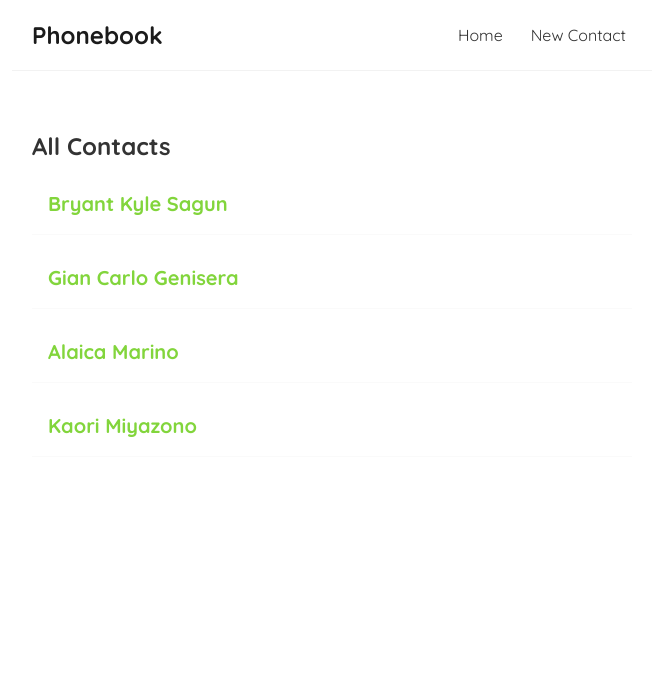
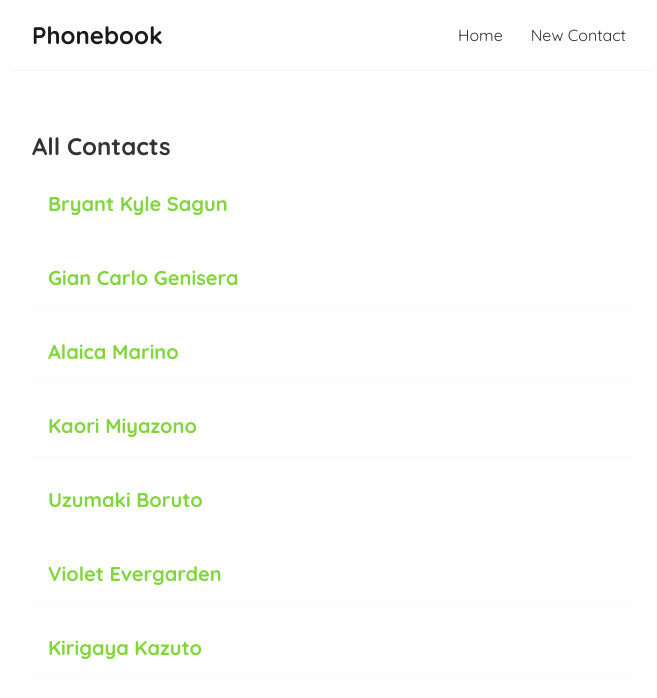
Before and after one commit to BryantSagun/phonebook, a React (Create React App) app: page / in a window 1280 px wide. Shown: the top 698 px of the page, without its empty margins (308-965 px from the left). Built offline with nearby package versions, Linux system fonts and the light colour scheme; data requests are answered from the project's data file.

Commit message:
code and style optimization

```diff
--- a/data/db.json
+++ b/data/db.json
@@ -23,6 +23,24 @@
       "gender": "Female",
       "phoneNumber": "09393715837",
       "id": 4
+    },
+    {
+      "name": "Uzumaki Boruto",
+      "gender": "Male",
+      "phoneNumber": "09236155531",
+      "id": 5
+    },
+    {
+      "name": "Violet Evergarden",
+      "gender": "Female",
+      "phoneNumber": "09917428229",
+      "id": 6
+    },
+    {
+      "name": "Kirigaya Kazuto",
+      "gender": "Male",
+      "phoneNumber": "09393715837",
+      "id": 7
     }
   ]
 }
--- a/package.json
+++ b/package.json
@@ -6,6 +6,8 @@
     "@testing-library/jest-dom": "^5.16.1",
     "@testing-library/react": "^12.1.2",
     "@testing-library/user-event": "^13.5.0",
+    "express": "^4.17.2",
+    "mssql": "^7.3.0",
     "react": "^17.0.2",
     "react-dom": "^17.0.2",
     "react-router-dom": "^5.3.0",
--- a/src/App.js
+++ b/src/App.js
@@ -1,10 +1,10 @@
 import Navbar from './Navbar';
 import Home from './Home';
 import Create from './Create';
-import { BrowserRouter as Router, Route, Switch} from 'react-router-dom';
 import ContactDetails from './ContactDetails';
 import NotFound from './NotFound';
 import Edit from './Edit';
+import { BrowserRouter as Router, Route, Switch} from 'react-router-dom';
 
 function App() {
   return (
@@ -19,10 +19,10 @@ function App() {
               <Route path="/create">
                 <Create />
               </Route>
-              <Route path="/contacts/:id">
+              <Route exact path="/contacts/:id">
                 <ContactDetails />
               </Route>
-              <Route path="/edit/:id">
+              <Route exact path="/contacts/edit/:id">
                 <Edit />
               </Route>
               <Route path = "*">
--- a/src/ContactDetails.js
+++ b/src/ContactDetails.js
@@ -19,7 +19,7 @@ const ContactDetails = () => {
                method: 'GET'
           })
           .then(() => {
-               history.push(`/edit/${contact.id}`, {data: contact})
+               history.push(`/contacts/edit/${contact.id}`, {data: contact})
           })
      }
      return (
--- a/src/index.css
+++ b/src/index.css
@@ -40,9 +40,12 @@
   padding: 10px 16px;
   margin: 20px 0;
   border-bottom: 1px solid #fafafa;
+  transition: 0.5s ease;
 }
 .contact-preview:hover {
   box-shadow: 1px 3px 5px rgba(0,0,0,0.1);
+  letter-spacing: 1px;
+  transition: 0.5s ease;
 }
 .contact-preview h2 {
   font-size: 20px;
--- a/src/useFetch.js
+++ b/src/useFetch.js
@@ -26,7 +26,7 @@ const useFetch = (url) => {
                          setError(err.message);
                     }
                })
-          }, 1000)
+          }, 0)
           return () => abortCont.abort();
      }, [url])
 
```
Also changed, not shown: 1 other file (tests, documents, lock files or other folders).
